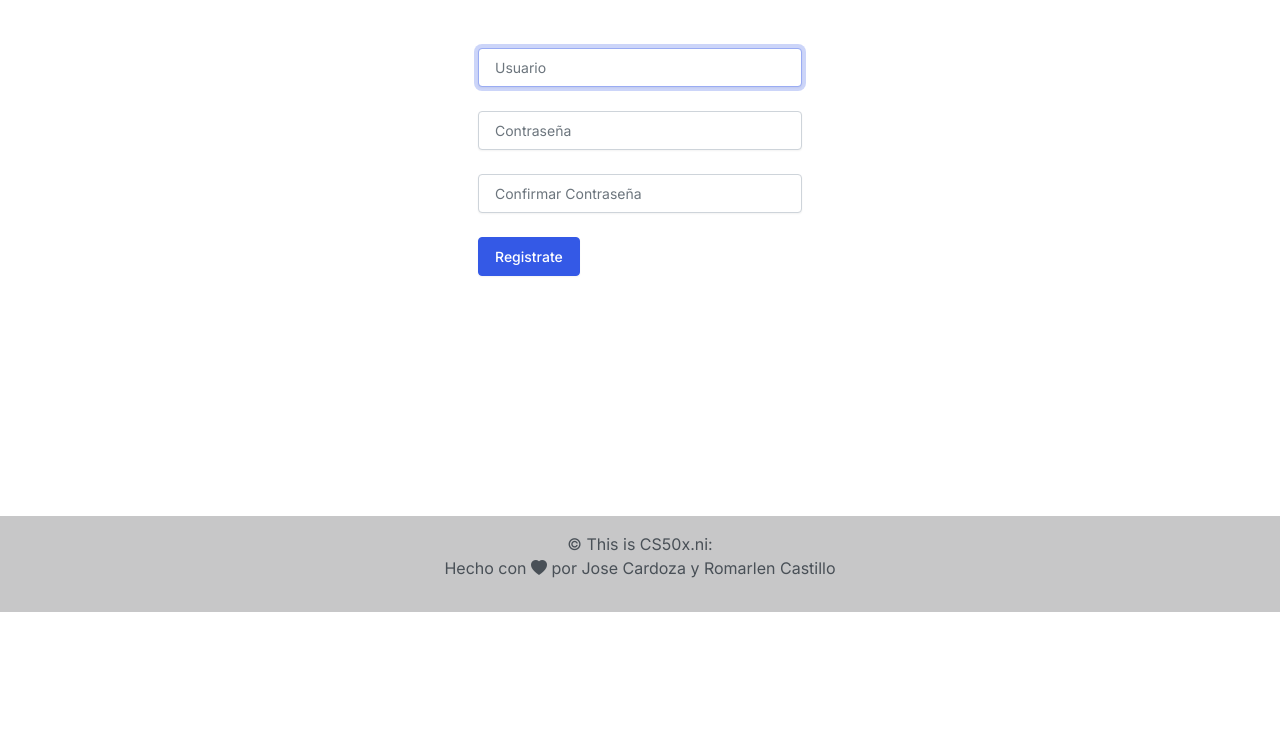
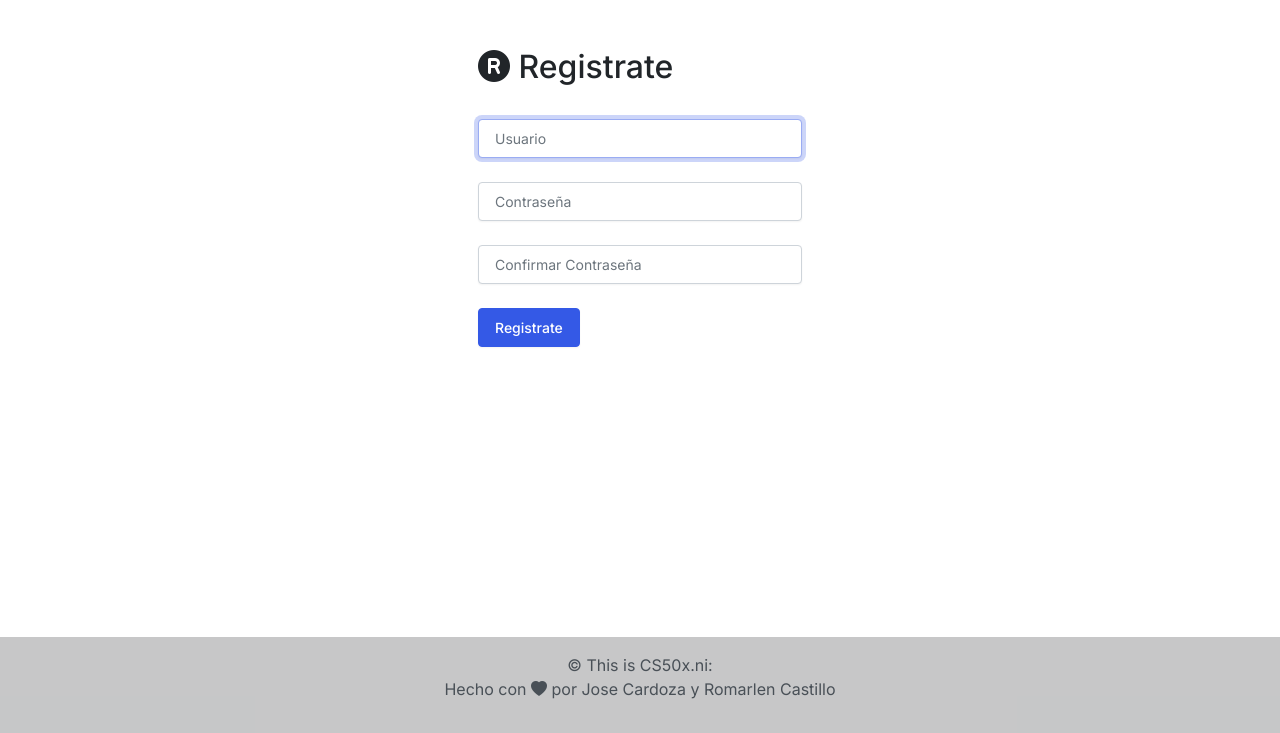
Before and after one commit to jcardoza21/heatapp, a Flask app: page /register in a window 1280 px wide. Shown: the part 67-800 px from the top of the page. Run offline with Flask 2, Linux system fonts and the light colour scheme; some libraries are stand-ins or nearby versions.

Commit message:
reparado

```diff
--- a/application.py
+++ b/application.py
@@ -151,6 +151,7 @@ def logout():
     """Cerrar sesion"""
     # Limpiar sesion
     session.clear()
+    flash("Sesion cerrada :D")
 
     # Redireccionar al login
     return redirect("/")
--- a/templates/about.html
+++ b/templates/about.html
@@ -11,7 +11,7 @@
            <img src = "https://ars.els-cdn.com/content/image/1-s2.0-S0009250918305359-mmc1.gif" width="80%" height="80%" alt="TdeQ">
         </div>
         <div class ="col">
-            <h2>¿Que es la transferencia de calor?</h2>
+            <h2><i class="fas fa-fire"></i> ¿Que es la transferencia de calor?</h2>
             <p>
                 La <strong>transferencia de calor</strong> es una ciencia básica que trata de la
                 rapidez de transferencia de <em>energía térmica</em>. Tiene una amplia área de
@@ -22,10 +22,10 @@
             </p>
         </div>
     </div>
-    <hr>
+    <br>
     <div class="row align-items-center">
         <div class="col">
-            <h2>¿Que es HeatApp?</h2>
+            <h2><i class="fas fa-temperature-high"></i> ¿Que es HeatApp?</h2>
             <p>
                 <strong>HeatApp</strong> es una aplicacion web desarrollada con ayuda de <code>python</code> y <code>Flask</code> que te introducira a los principios basicos de la transferencia de calor, ademas de las ecuaciones basicas y ejemplos de aplicacion en la vida real para una facil y divertida comprension de los fenomenos de transporte de energia.
                 Si ya tienes una cuenta entonces <a href="/login">inicia sesion.</a>
--- a/templates/examples.html
+++ b/templates/examples.html
@@ -29,7 +29,7 @@
                 <button type="button" class="btn btn-dark" onclick="example1_radiacion()">Radiacion</button>
             </div>
         </div>
-        <div class="col">
+        <div class="col align-self-center">
             <img id="ejemplo1-img" src="https://pbslm-contrib.s3.amazonaws.com/WGBH/conv16/conv16-int-thermalenergy/images/earth_science/earth_1.gif" class ="img-fluid" alt="Tierra fija">
 
         </div>
@@ -56,7 +56,7 @@
                 <button type="button" class="btn btn-dark" onclick="example2_radiacion()">Radiacion</button>
             </div>
         </div>
-        <div class="col">
+        <div class="col align-self-center">
             <img id="ejemplo2-img" src="https://pbslm-contrib.s3.amazonaws.com/WGBH/conv16/conv16-int-thermalenergy/images/physical_science/fire1.gif" Class ="img-fluid" alt="Fogata fija">
         </div>
     </div>
@@ -80,7 +80,7 @@
                 <button type="button" class="btn btn-dark" onclick="example3_radiacion()">Radiacion</button>
             </div>
         </div>
-        <div class="col">
+        <div class="col align-self-center">
             <img id="ejemplo3-img"src="https://pbslm-contrib.s3.amazonaws.com/WGBH/conv16/conv16-int-thermalenergy/images/life_science/person_1.gif" Class ="img-fluid" alt="Persona fija">
         </div>
     </div>
--- a/templates/index.html
+++ b/templates/index.html
@@ -35,7 +35,7 @@
                 La energía térmica <em>“fluye”</em> de áreas más cálidas a áreas más frías. El calor es una medida de este flujo. Esta transferencia de energía térmica puede ocurrir de tres formas: <strong>conducción, convección y radiación.</strong>
             </p>
         </div>
-        <div class="col" align="center">
+        <div class="col align-self-center" align="center">
             <img id="particulas-img" src="https://pbslm-contrib.s3.amazonaws.com/WGBH/conv16/conv16-int-thermalenergy/images/intro/intro_FIN.gif" alt="Particulas moviendose" class="img-thumbnail">
             <!--div class="progress" bis_skin_checked="1">
                 <div id="particulas-progress" class="progress-bar progress-bar-striped progress-bar-animated" role="progressbar" aria-valuenow="50" aria-valuemin="0" aria-valuemax="100" style="width: 50%;" bis_skin_checked="1"></div>
--- a/templates/layout.html
+++ b/templates/layout.html
@@ -16,6 +16,9 @@
 
         <!--Iconos de Bootstrap ver documentacion en https://icons.getbootstrap.com/-->
         <link rel="stylesheet" href="https://cdn.jsdelivr.net/npm/bootstrap-icons@1.5.0/font/bootstrap-icons.css">
+
+        <!--Iconos de FontAwesome-->
+        <script src="https://kit.fontawesome.com/6ac7ae9371.js" crossorigin="anonymous"></script>
 
         <script src="https://code.jquery.com/jquery-3.1.1.min.js"></script>
         <script src="https://cdnjs.cloudflare.com/ajax/libs/popper.js/1.12.3/umd/popper.min.js"></script>
@@ -49,7 +52,7 @@
                         </ul>
                         <div margin-right="25%">
                             <ul class="navbar-nav me-auto">
-                            <li class="nav-item"><a class="nav-link" href="/logout">Cerrar Sesion</a></li>
+                            <li class="nav-item"><a class="nav-link" href="/logout"><i class="fas fa-sign-out-alt"></i> Cerrar Sesion</a></li>
                         </ul>
                         </div>
                     {% else %}
@@ -75,11 +78,12 @@
                 {% block main %}{% endblock %}
             </main>
       </body>
-<footer class="bg-light text-center text-lg-start">
-  <div class="text-center p-3" style="background-color: rgba(0, 0, 0, 0.2);">
-    © This is CS50x.ni:
-    <p>Hecho con <i class="bi bi-heart-fill"></i> por Jose Cardoza y Romarlen Castillo</p>
-    </div>
-</footer>
+
+    <footer class="bg-light text-center text-lg-start" style="width:100%; margin-left: 0px;">
+        <div class="text-center p-3" style="background-color: rgba(0, 0, 0, 0.2);">
+            © This is CS50x.ni:
+            <p>Hecho con <i class="bi bi-heart-fill"></i> por Jose Cardoza y Romarlen Castillo</p>
+        </div>
+    </footer>
 
 </html>
--- a/templates/register.html
+++ b/templates/register.html
@@ -9,6 +9,8 @@
     <div class="row">
         <div class="col"></div>
         <div class="col">
+            <h2><i class="fas fa-registered"></i> Registrate</h2>
+            <br>
             <form action="/register" method="post">
                 <div class="form-group">
                     <input autocomplete="off" autofocus class="form-control" name="username" placeholder="Usuario" type="text"/>
@@ -28,12 +30,10 @@
         <div class="col"></div>
     </div>
 </div>
-<br>
-<br>
-<br>
-<br>
-<br>
-<br>
-<br>
-<br>
+<style>
+    footer {
+    position: absolute;
+    bottom: 0;
+    }
+</style>
 {% endblock %}
```
Also changed, not shown: templates/login.html (+9 -10 lines).
